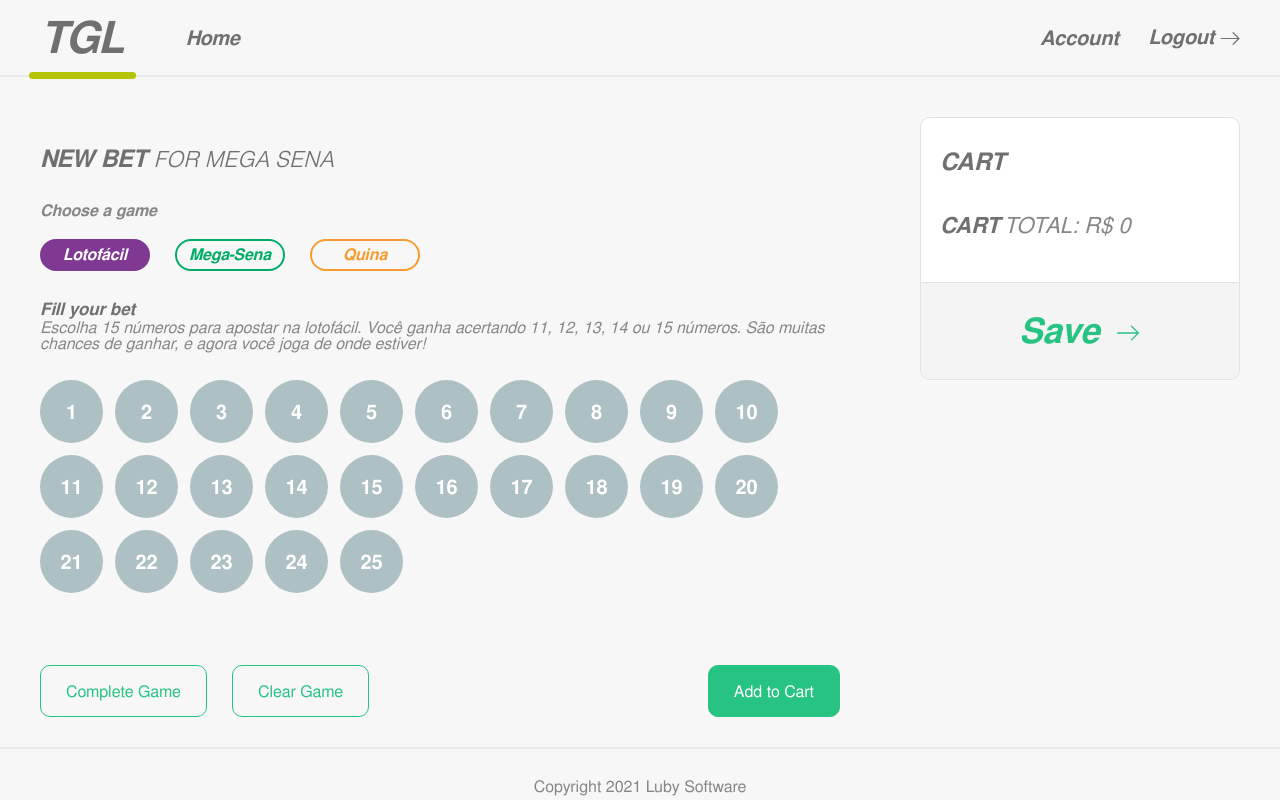
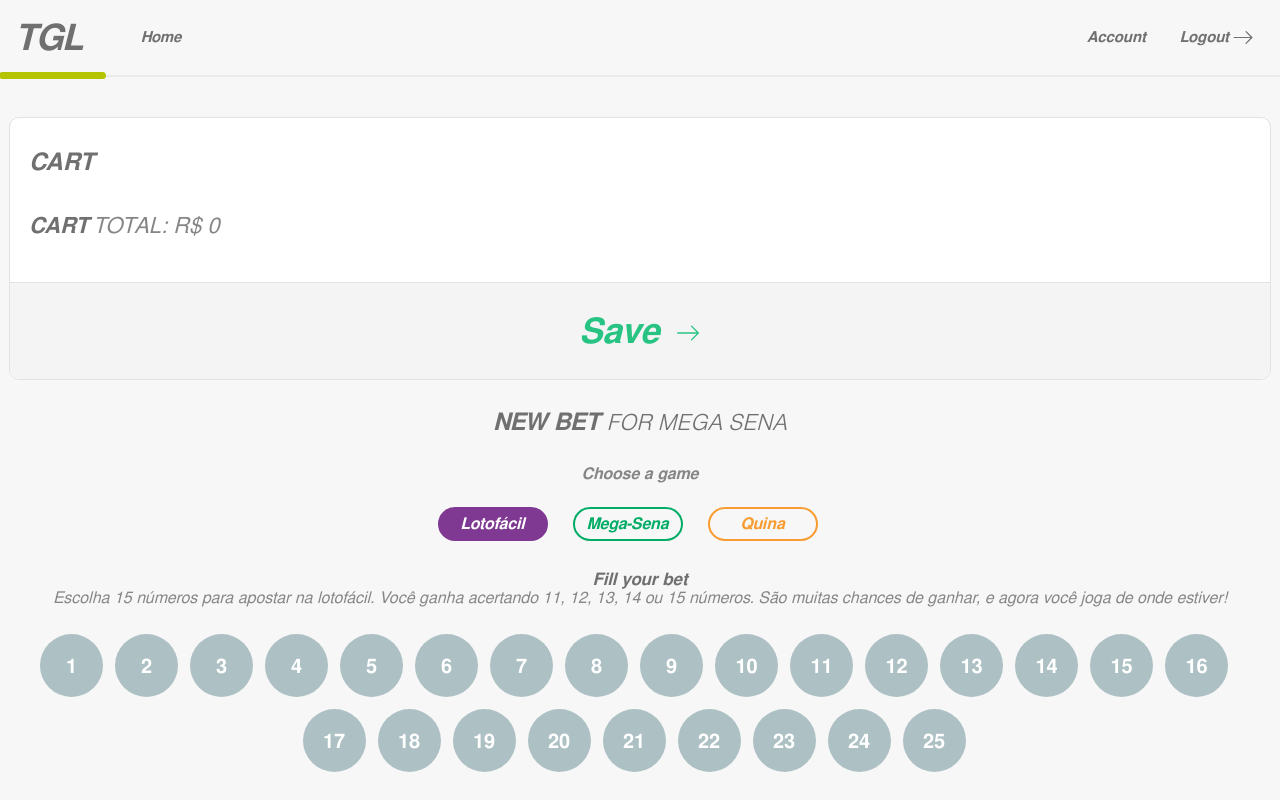
Before and after one commit to HugoCastroBR/TGL, a plain HTML site: page template/index.html in a window 1280 px wide. Shown: the top 800 px of the page. Drawn offline with Linux system fonts and the light colour scheme.

Commit message:
fix: encapsulation of the code & html improvement

```diff
--- a/static/css/index.scss
+++ b/static/css/index.scss
@@ -299,11 +299,12 @@
     border-radius: 50px;
     border: 2px solid $highlight_item_color;
     background-color: transparent;
-    height: 32px;
+    height: 34px;
     font-family: Helvetica Neue Bold;
     font-style: italic;
     color: $highlight_item_color;
     margin-right: 25px;
+    margin-top: 5px;
 }
 
 .bet__desc__initial{
@@ -406,3 +407,79 @@
     font-size: 16px;
     color: $desc_font_color;
 }
+
+@media screen and (max-width: 1400px){
+    .content__container{
+        justify-content: center;
+    }
+}
+
+@media screen and (max-width: 1300px){
+    .header__container{
+        max-width: calc(100vw - 20px);
+        padding-left: 10px;
+        padding-right: 10px;
+        overflow-x: hidden;
+    }
+    .content__container{
+        flex-direction: column-reverse;
+        justify-content: flex-start;
+        align-items: center;
+        width: 100vw;
+        max-width: calc(100vw - 20px);
+        padding-left: 10px;
+        padding-right: 10px;
+    }
+    .bet__section{
+        max-width: calc(100vw - 20px);
+        padding-left: 10px;
+        padding-right: 10px;
+        margin: none;
+        justify-content: center;
+        align-items: center;
+        // margin-right: 250px  ;
+    }
+    .bet__options__container{
+        max-width: calc(100vw - 20px);
+        justify-content: center;
+        flex-wrap: wrap;
+        margin-bottom: 25px;
+    }
+    .bet__options__notSubmit__buttons{
+        flex-wrap: wrap;
+        margin-left: 24px;
+    }
+    .bet__number__select{
+        justify-content: center;
+        max-width: calc(100vw - 20px);
+    }
+
+
+    .footer__container{
+        max-width: calc(100vw - 20px);
+        padding-left: 10px;
+        padding-right: 10px;
+    }
+    .bet__choose__container{
+        align-items: center;
+        justify-content: center;
+    }
+    .cart__container{
+        width: calc(100vw - 20px);
+    }
+    .cart__items__container{
+        flex-direction: row;
+        flex-wrap: wrap;
+        width: calc(100vw - 20px);
+    }
+    .header__text{
+        font-size: 15px;
+    }
+    .header__item{
+        justify-content: space-around;
+    }
+    .header__text--main{
+        margin-left: -24px;
+        font-size: 36px;
+    }
+}
--- a/static/js/index.js
+++ b/static/js/index.js
@@ -1,3 +1,4 @@
+(function(){
     'use strict';
 
     // if don't work, probably the problem is here into the URL
@@ -158,7 +159,7 @@
                 gameType = event.target.innerHTML // change the stored game type
                 dynamicCss([event.target],['backgroundColor'],event.target.dataset.color)
                 dynamicCss([event.target],['color'],"white") // change the colors of the buttons using the color of json
-            betGenerator(event.target)
+                betGenerator(event.target) // generate the numbers(buttons) of the bet and the description
             })
         })
 
@@ -285,4 +286,5 @@
     }
 
 
-init() // easy way to init don't worry
+    init() //  init
+})()
--- a/template/index.html
+++ b/template/index.html
@@ -6,7 +6,9 @@
     <meta name="viewport" content="width=device-width, initial-scale=1.0">
     <link rel="stylesheet" href="../static/css/reset.css">
     <link rel="stylesheet" href="../static/css/index.css">
+    <link rel="shortcut icon" href="../static/img/tgl_Logo.ico" type="image/x-icon">
     <title>TGL</title>
+    <meta name="description" content="Make bets and win">
 </head>
 <body>
     <header class="header__container">
@@ -16,7 +18,7 @@
         </div>
         <div class="header__item">
             <a href="" class="header__text">Account</a>
-            <a href="" class="header__text">Logout <img src="../static/img/arrow.svg" alt="" class="Logout__arrow"></a>
+            <a href="" class="header__text">Logout <img src="../static/img/arrow.svg" alt="Logout button image" class="Logout__arrow"></a>
         </div>
     </header>
     <main class="content__container">
@@ -56,7 +58,7 @@
 
             <span class="cart__total__container">Cart<h3 class="cart__total">0</h3></span>
             <div class="cart__save__container">
-                <button class="cart__save__btn"> Save <img src="../static/img/save_arrow.svg" alt="" class="Save__arrow"></button>
+                <button class="cart__save__btn"> Save <img src="../static/img/save_arrow.svg" alt="Save cart button image" class="Save__arrow"></button>
 
             </div>
         </aside>
```
Also changed, not shown: static/css/index.css, static/img/tgl_Logo.ico (added), 1 other file. Lines whose indentation alone changed are shown as unchanged.
